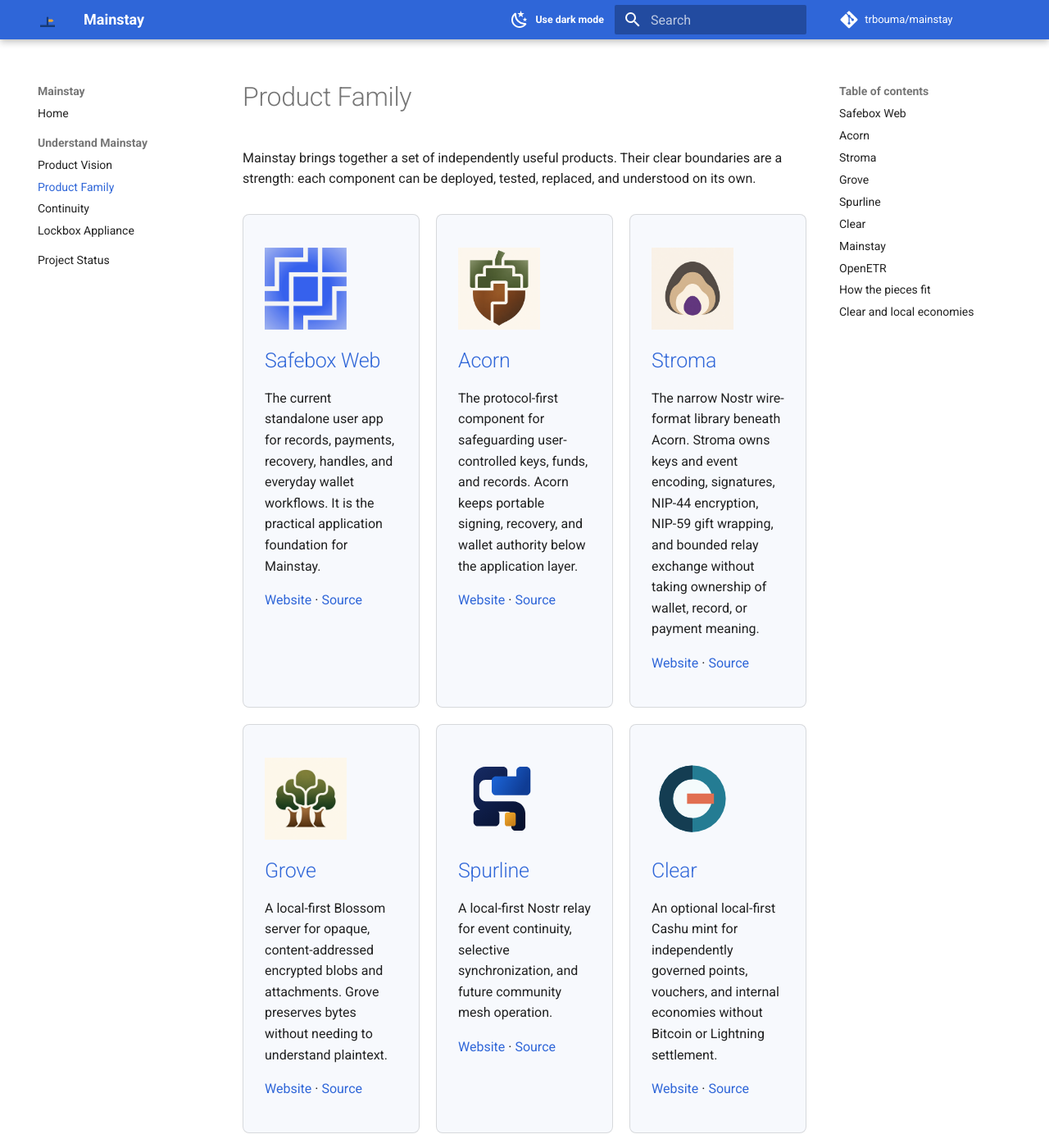
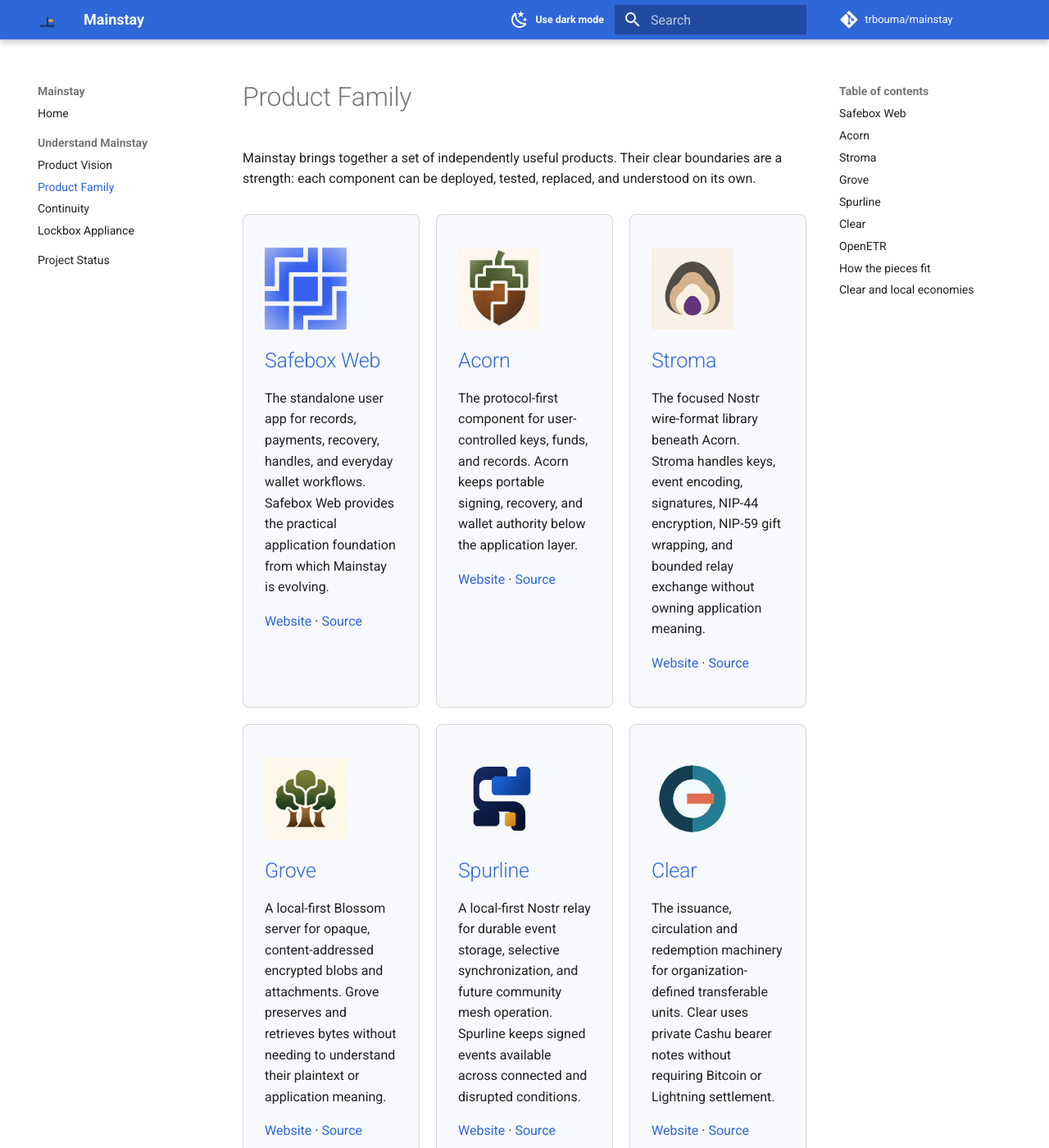
Before and after one commit to trbouma/mainstay, an MkDocs documentation site: the page built from website/product-family.md, in a window 1280 px wide and 1400 px high. Shown: the whole window at 82% size. Built offline with MkDocs 1.6.1 and Material for MkDocs 9.7.7, drawn with Linux system fonts in a browser that asks for light colours; comment, search, counter and statistics services are not loaded; some of the changed text lies outside the part shown.

Commit message:
doc format improvements

```diff
--- a/website/product-family.md
+++ b/website/product-family.md
@@ -13,13 +13,15 @@ and understood on its own.
 
 <article class="product-card" markdown>
 
-<img src="../assets/safebox-logo.png" alt="Safebox Web">
+<a href="https://github.com/trbouma/safebox-web" aria-label="Safebox Web source repository">
+  <img src="../assets/safebox-logo.png" alt="Safebox Web">
+</a>
 
 ## Safebox Web
 
-The current standalone user app for records, payments, recovery, handles, and
-everyday wallet workflows. It is the practical application foundation for
-Mainstay.
+The standalone user app for records, payments, recovery, handles, and everyday
+wallet workflows. Safebox Web provides the practical application foundation
+from which Mainstay is evolving.
 
 [Website](https://trbouma.github.io/safebox-web/) · [Source](https://github.com/trbouma/safebox-web)
 
@@ -27,12 +29,14 @@ Mainstay.
 
 <article class="product-card" markdown>
 
-<img src="../assets/acorn-logo.png" alt="Acorn">
+<a href="https://github.com/trbouma/safebox-acorn" aria-label="Acorn source repository">
+  <img src="../assets/acorn-logo.png" alt="Acorn">
+</a>
 
 ## Acorn
 
-The protocol-first component for safeguarding user-controlled keys, funds, and
-records. Acorn keeps portable signing, recovery, and wallet authority below the
+The protocol-first component for user-controlled keys, funds, and records.
+Acorn keeps portable signing, recovery, and wallet authority below the
 application layer.
 
 [Website](https://trbouma.github.io/safebox-acorn/) · [Source](https://github.com/trbouma/safebox-acorn)
@@ -41,13 +45,15 @@ application layer.
 
 <article class="product-card" markdown>
 
-<img src="../assets/stroma-logo.png" alt="Stroma">
+<a href="https://github.com/trbouma/stroma" aria-label="Stroma source repository">
+  <img src="../assets/stroma-logo.png" alt="Stroma">
+</a>
 
 ## Stroma
 
-The narrow Nostr wire-format library beneath Acorn. Stroma owns keys and event
+The focused Nostr wire-format library beneath Acorn. Stroma handles keys, event
 encoding, signatures, NIP-44 encryption, NIP-59 gift wrapping, and bounded
-relay exchange without taking ownership of wallet, record, or payment meaning.
+relay exchange without owning application meaning.
 
 [Website](https://trbouma.github.io/stroma/) · [Source](https://github.com/trbouma/stroma)
 
@@ -55,12 +61,15 @@ relay exchange without taking ownership of wallet, record, or payment meaning.
 
 <article class="product-card" markdown>
 
-<img src="../assets/grove-logo.png" alt="Grove">
+<a href="https://github.com/trbouma/grove" aria-label="Grove source repository">
+  <img src="../assets/grove-logo.png" alt="Grove">
+</a>
 
 ## Grove
 
 A local-first Blossom server for opaque, content-addressed encrypted blobs and
-attachments. Grove preserves bytes without needing to understand plaintext.
+attachments. Grove preserves and retrieves bytes without needing to understand
+their plaintext or application meaning.
 
 [Website](https://trbouma.github.io/grove/) · [Source](https://github.com/trbouma/grove)
 
@@ -68,12 +77,15 @@ attachments. Grove preserves bytes without needing to understand plaintext.
 
 <article class="product-card" markdown>
 
-<img src="../assets/spurline-logo.svg" alt="Spurline">
+<a href="https://github.com/trbouma/spurline" aria-label="Spurline source repository">
+  <img src="../assets/spurline-logo.svg" alt="Spurline">
+</a>
 
 ## Spurline
 
-A local-first Nostr relay for event continuity, selective synchronization, and
-future community mesh operation.
+A local-first Nostr relay for durable event storage, selective synchronization,
+and future community mesh operation. Spurline keeps signed events available
+across connected and disrupted conditions.
 
 [Website](https://trbouma.github.io/spurline/) · [Source](https://github.com/trbouma/spurline)
 
@@ -81,44 +93,31 @@ future community mesh operation.
 
 <article class="product-card" markdown>
 
-<img src="../assets/clear-logo.svg" alt="Clear">
+<a href="https://github.com/trbouma/clear" aria-label="Clear source repository">
+  <img src="../assets/clear-logo.svg" alt="Clear">
+</a>
 
 ## Clear
 
-An optional local-first Cashu mint for independently governed points, vouchers,
-and internal economies without Bitcoin or Lightning settlement.
+The issuance, circulation and redemption machinery for organization-defined
+transferable units. Clear uses private Cashu bearer notes without requiring
+Bitcoin or Lightning settlement.
 
 [Website](https://trbouma.github.io/clear/) · [Source](https://github.com/trbouma/clear)
 
 </article>
 
-<article class="product-card product-card--mainstay" markdown>
-
-<img src="../assets/mainstay-logo.svg" alt="Mainstay">
-
-## Mainstay
-
-The unified application and primary user entry point. Mainstay coordinates the
-family without replacing their protocol boundaries.
-
-[Source](https://github.com/trbouma/mainstay)
-
-</article>
-
 <article class="product-card" markdown>
 
-<img src="../assets/openetr-logo.png" alt="OpenETR">
+<a href="https://github.com/trbouma/openetr" aria-label="OpenETR source repository">
+  <img src="../assets/openetr-logo.png" alt="OpenETR">
+</a>
 
 ## OpenETR
 
-The control and provenance layer for records. OpenETR provides a way to examine
-where a record originated, who issued or attested it, whether it remains
-unchanged, and how control has moved or ended over time.
-
-Mainstay is being designed to work in conjunction with OpenETR so records can
-be assessed for legitimacy rather than merely stored and retrieved. This
-relationship also enables digital trade documentation and other workflows in
-which provenance, integrity, presentation, and control history matter.
+The control and provenance layer for transferable records. OpenETR preserves
+signed evidence of origin, integrity, attestation, transfer, and termination so
+applications can assess control history.
 
 [Website](https://trbouma.github.io/openetr/) · [Source](https://github.com/trbouma/openetr)
 
--- a/website/stylesheets/extra.css
+++ b/website/stylesheets/extra.css
@@ -113,10 +113,6 @@
   height: 5rem;
   object-fit: contain;
   margin: 0 0 1rem;
-}
-
-.product-card--mainstay {
-  border-color: color-mix(in srgb, var(--mainstay-amber) 58%, transparent);
 }
 
 .family-strip {
```
Also changed, not shown: website/index.md (+4 -0 lines).
